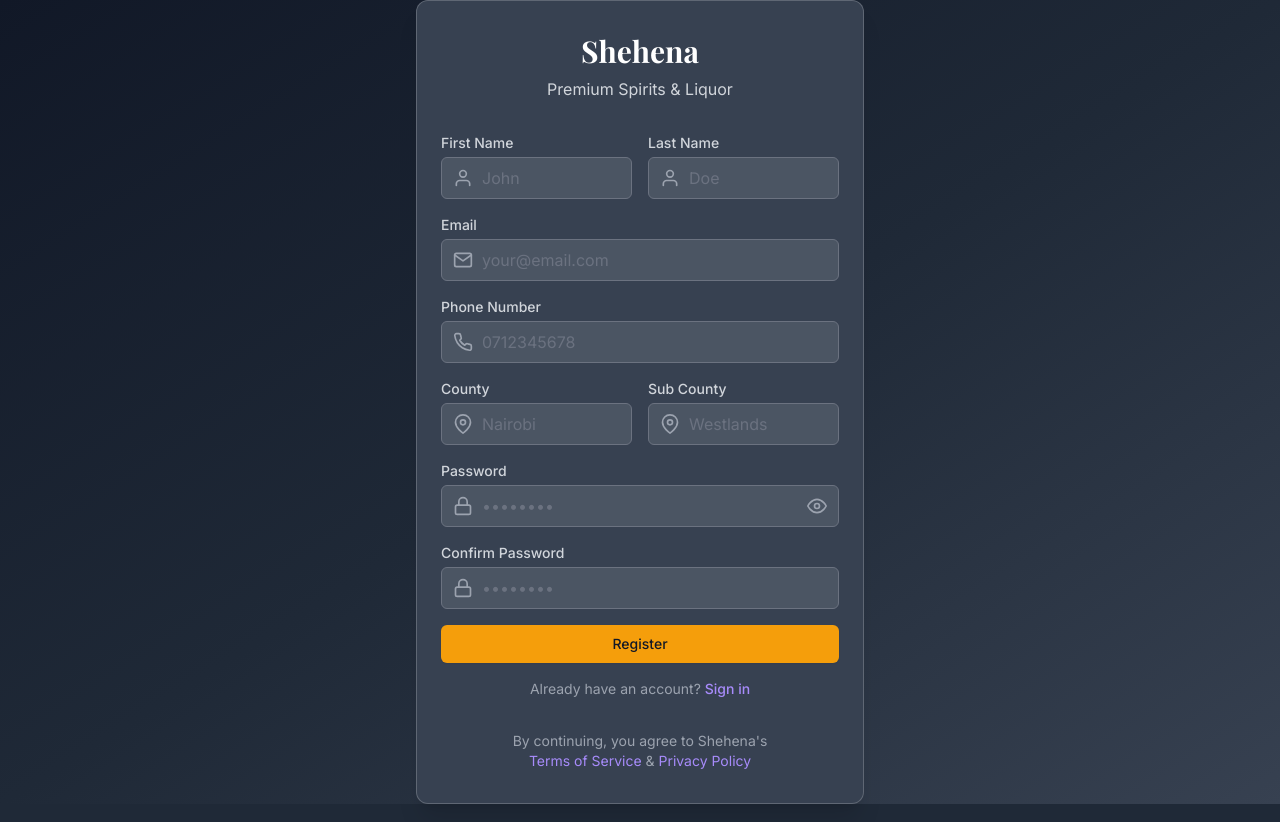
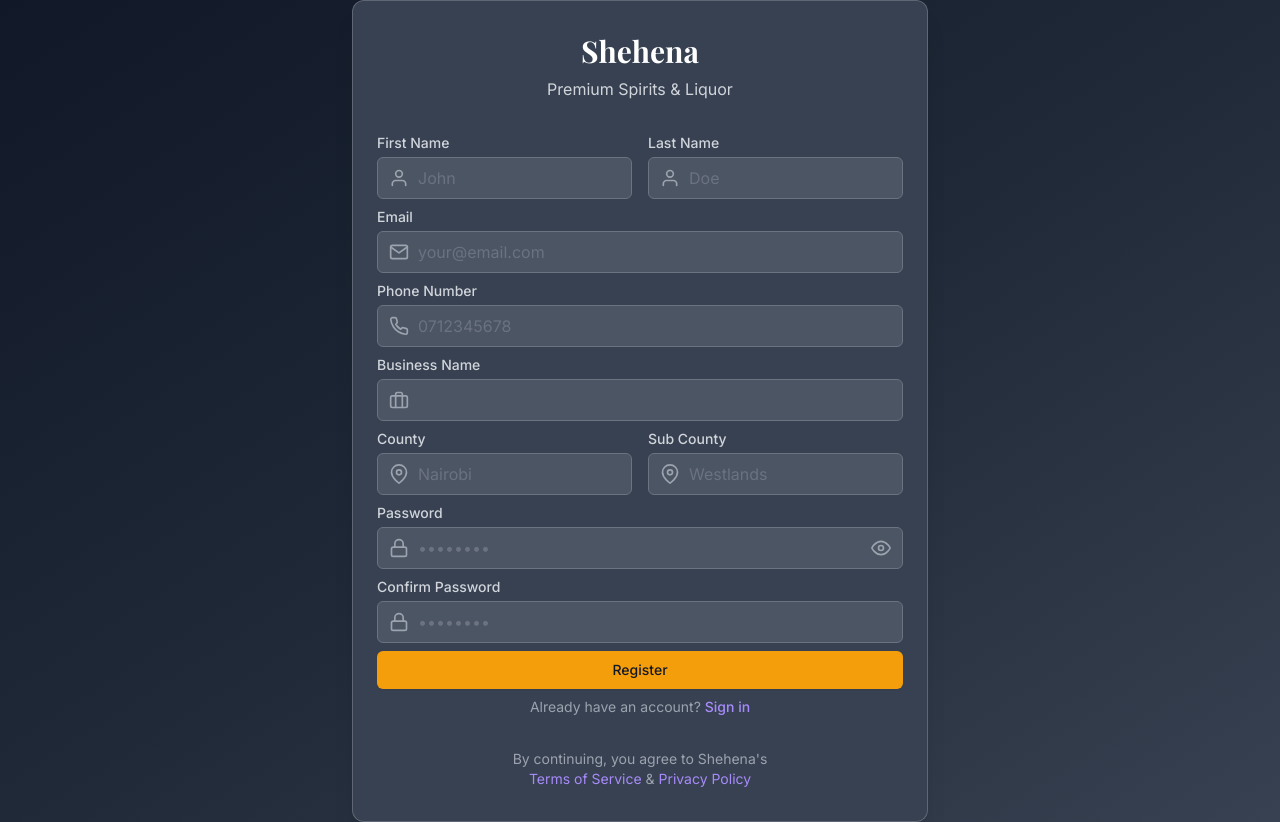
Before and after one commit to Yator1/shehena-web, a React (Vite) app: page /auth in a window 1280 px wide. Both pictures are taken after a click on the button "Sign up". Built offline with nearby package versions, Linux system fonts and the light colour scheme.

Commit message:
updating the registration form to include the business name

```diff
--- a/src/components/auth/RegisterForm.jsx
+++ b/src/components/auth/RegisterForm.jsx
@@ -9,6 +9,7 @@
   FiEyeOff,
   FiPhone,
   FiMapPin,
+  FiBriefcase,
 } from "react-icons/fi";
 import LoadingSpinner from "../ui/LoadingSpinner";
 
@@ -22,6 +23,7 @@
     user_phone: "",
     county: "",
     sub_county: "",
+    bar_name: "",
   });
   const [showPassword, setShowPassword] = useState(false);
   const { register, loading } = useAuth();
@@ -46,7 +48,7 @@
       exit={{ opacity: 0 }}
       transition={{ duration: 0.3 }}
       onSubmit={handleSubmit}
-      className="space-y-4"
+      className="space-y-2"
     >
       <div className="grid grid-cols-2 gap-4">
         <div>
@@ -143,6 +145,29 @@
             onChange={handleChange}
             className="input block w-full pl-10 pr-3 py-2"
             placeholder="0712345678"
+          />
+        </div>
+      </div>
+
+      <div>
+        <label
+          htmlFor="user_phone"
+          className="block text-sm font-medium text-gray-300 mb-1"
+        >
+          Business Name
+        </label>
+        <div className="relative">
+          <div className="absolute inset-y-0 left-0 pl-3 flex items-center pointer-events-none">
+            <FiBriefcase className="h-5 w-5 text-gray-400" />
+          </div>
+          <input
+            id="user_phone"
+            name="user_phone"
+            type="tel"
+            required
+            value={formData.bar_name}
+            onChange={handleChange}
+            className="input block w-full pl-10 pr-3 py-2"
           />
         </div>
       </div>
--- a/src/pages/AuthPage.jsx
+++ b/src/pages/AuthPage.jsx
@@ -27,7 +27,7 @@
         initial={{ opacity: 0, y: 20 }}
         animate={{ opacity: 1, y: 0 }}
         transition={{ duration: 0.5 }}
-        className="w-full max-w-md px-6 py-8 bg-dark-700 rounded-xl shadow-xl glass-card mx-4"
+        className="w-full max-w-xl px-6 py-8 bg-dark-700 rounded-xl shadow-xl glass-card mx-4"
       >
         <div className="text-center mb-8">
           <h1 className="text-3xl font-display font-bold text-white mb-2">
```
Also changed, not shown: src/components/auth/LoginForm.jsx (+0 -10 lines).
